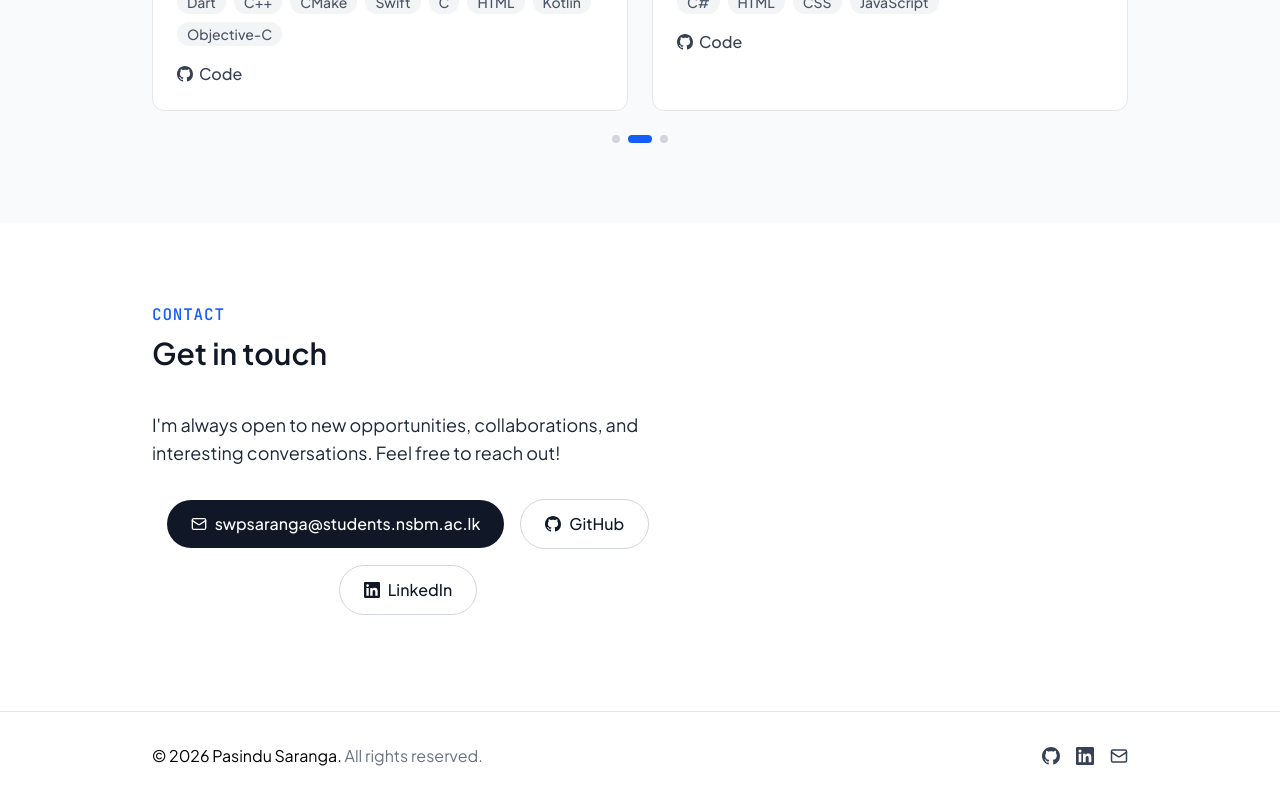
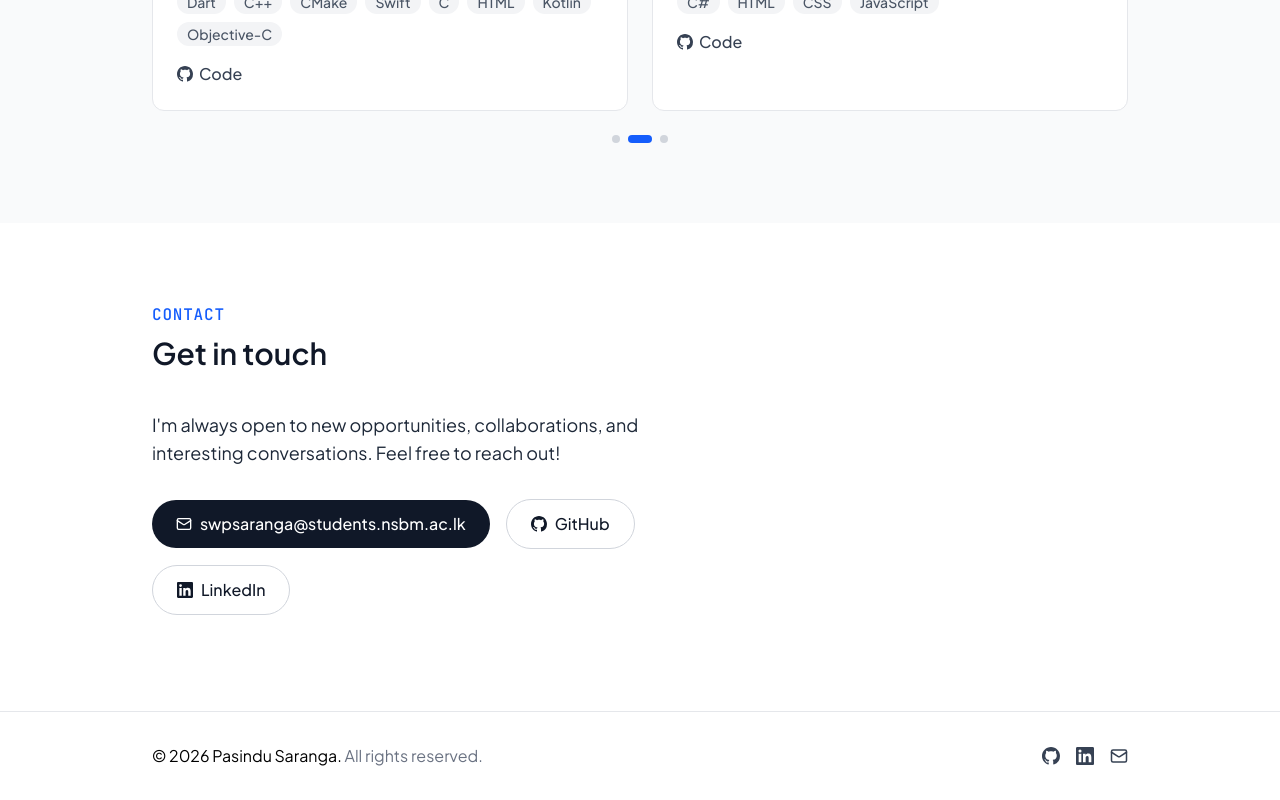
Before and after one commit to SAR4NGA/portfolio, a React (Vite) app: page / in a window 1280 px wide. Shown: the part 4521-5321 px from the top of the page. Built offline with nearby package versions, Linux system fonts and the light colour scheme; a web font is replaced by a local one.

Commit message:
style(contact): left align contact buttons

```diff
--- a/src/pages/Home.tsx
+++ b/src/pages/Home.tsx
@@ -453,7 +453,7 @@ My work spans web, mobile, and desktop, from Flutter apps to ASP.NET services to
           <p className="mb-8 text-lg text-gray-800 dark:text-gray-400">
             I&apos;m always open to new opportunities, collaborations, and interesting conversations. Feel free to reach out!
           </p>
-          <div className="flex flex-wrap items-center justify-center gap-4">
+          <div className="flex flex-wrap items-center justify-start gap-4">
             <a
               href="mailto:swpsaranga@students.nsbm.ac.lk"
               className="inline-flex items-center gap-2 rounded-full bg-gray-900 px-6 py-3 text-base font-medium text-white transition-colors hover:bg-gray-800 dark:bg-white dark:text-gray-900 dark:hover:bg-gray-200"
```
